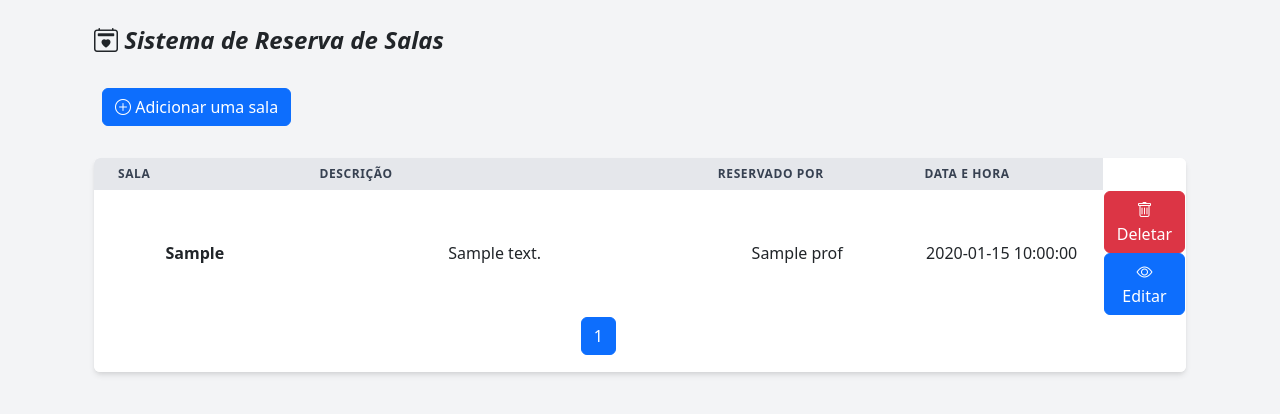
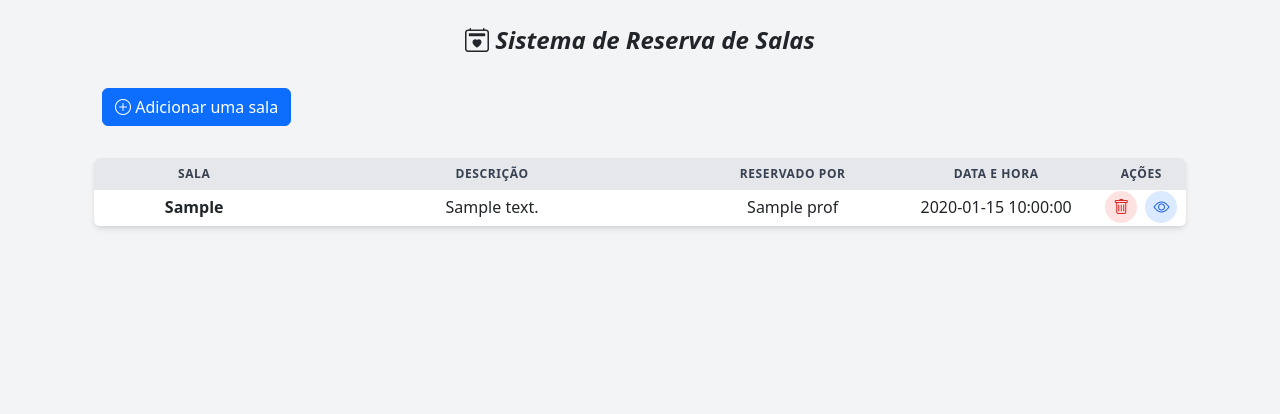
Before and after one commit to G4byG4ld1n0/Crud, a PHP site: page / in a window 1280 px wide. Shown: the top 414 px of the page. Run offline with PHP 8.4, Linux system fonts and the light colour scheme; tables that the repository leaves empty hold one stand-in row (values such as "Sample post").

Commit message:
Fiz alterações no desing, e correções de bugs.

```diff
--- a/actions/editar.php
+++ b/actions/editar.php
@@ -33,7 +33,7 @@ if($rows->num_rows > 0){
       <div class="modal-dialog">
     <div class="modal-content">
       <div class="modal-header">
-        <h1 class="modal-title fs-5" id="exampleModalLabel">Editar contato</h1>
+        <h1 class="modal-title fs-5" id="exampleModalLabel">Editar Agendamento</h1>
       </div>
       <div class="modal-body">
       <div class="mb-3 form-floating">
@@ -49,14 +49,14 @@ if($rows->num_rows > 0){
         <label for="exampleFormControlInput3">Nome</label>
       </div>
       <div class="mb-3 form-floating">
-            <input name="data" maxlength="14" type="datetime-local" class="form-control" id="exampleFormControlInput3" placeholder="" value=",<?=$data?>" required>
+            <input name="data" maxlength="14" value="<?=$data?>" type="datetime-local" class="form-control" id="exampleFormControlInput3" placeholder="" value="" required>
             <label for="exampleFormControlInput3">Data</label>
           </div>
       </div>
       <div class="modal-footer">
         <button type="submit" class="btn btn-primary">
           <i class="bi bi-person-badge"></i>
-          Salvar contato
+          Salvar Agendamento
         </button>
       </div>
     </div>
--- a/index.php
+++ b/index.php
@@ -7,14 +7,21 @@
     <meta charset="UTF-8">
     <meta name="viewport" content="width=device-width, initial-scale=1.0">
     <title>Sistema de Reserva de Salas</title>
+
+    <link rel="stylesheet" href="estilos.css" />
     <link href="https://cdn.jsdelivr.net/npm/tailwindcss@2.2.19/dist/tailwind.min.css" rel="stylesheet">
     <link rel="stylesheet" href="https://cdn.jsdelivr.net/npm/bootstrap-icons@1.11.3/font/bootstrap-icons.min.css">
     <link href="https://cdn.jsdelivr.net/npm/bootstrap@5.3.0/dist/css/bootstrap.min.css" rel="stylesheet">
+
 </head>
 
 <body class="bg-gray-100">
     <div class="container mx-auto p-4">
-        <h1 class="text-2xl font-bold mb-4" class = "pai"> <i class="bi bi-calendar2-heart"> Sistema de Reserva de Salas </i></h1>
+        <h1 class="text-2xl font-bold mb-4 text-center">
+          <i class="bi bi-calendar2-heart">
+            Sistema de Reserva de Salas
+          </i>
+        </h1>
 
         <button type="button" class=" m-2 btn btn-primary" data-bs-toggle="modal" data-bs-target="#exampleModal">
         <i class="bi bi-plus-circle"></i>
@@ -35,15 +42,15 @@
         </div>
         <div class="modal-body">
           <div class="mb-3 form-floating">
-            <input name="sala" type="text" class="form-control" id="exampleFormControlInput1" placeholder="" value="" required>
+            <input name="sala" type="text" class="form-control" id="exampleFormControlInput1" placeholder="Ex: Sala A101" value="" required>
             <label for="exampleFormControlInput1">Sala</label>
           </div>
           <div class="mb-3 form-floating">
-            <input name="descricao" type="text" class="form-control" id="exampleFormControlInput2" placeholder="" value="" required>
+            <input name="descricao" type="text" class="form-control" id="exampleFormControlInput2" placeholder="Ex: Jogar playstation " value="" required>
             <label for="exampleFormControlInput2">Descrição</label>
           </div>
           <div class="mb-3 form-floating">
-            <input name="nome" maxlength="14" type="text" class="form-control" id="exampleFormControlInput3" placeholder="" value="" required>
+            <input name="nome" maxlength="14" type="text" class="form-control" id="exampleFormControlInput3" placeholder="Ex: Fulano de town" value="" required>
             <label for="exampleFormControlInput3">Nome</label>
           </div>
           <div class="mb-3 form-floating">
@@ -62,10 +69,11 @@
 <table class="min-w-full bg-white">
                 <thead>
                   <tr>
-                        <th class="w-1/5 py-2 px-4 bg-gray-200 text-left text-xs font-semibold text-gray-700 uppercase tracking-wider">Sala</th>
-                        <th class="w-2/5 py-2 px-4 bg-gray-200 text-left text-xs font-semibold text-gray-700 uppercase tracking-wider">Descrição</th>
-                        <th class="w-1/5 py-2 px-4 bg-gray-200 text-left text-xs font-semibold text-gray-700 uppercase tracking-wider">Reservado por</th>
-                        <th class="w-1/5 py-2 px-4 bg-gray-200 text-left text-xs font-semibold text-gray-700 uppercase tracking-wider">Data e Hora</th>
+                        <th class="w-1/5 py-2 px-4 bg-gray-200 text-center text-xs font-semibold text-gray-700 uppercase tracking-wider">Sala</th>
+                        <th class="w-2/5 py-2 px-4 bg-gray-200 text-center text-xs font-semibold text-gray-700 uppercase tracking-wider">Descrição</th>
+                        <th class="w-1/5 py-2 px-4 bg-gray-200 text-center text-xs font-semibold text-gray-700 uppercase tracking-wider">Reservado por</th>
+                        <th class="w-1/5 py-2 px-4 bg-gray-200 text-center text-xs font-semibold text-gray-700 uppercase tracking-wider">Data e Hora</th>
+                        <th class="w-1/5 py-2 px-4 bg-gray-200 text-center text-xs font-semibold text-gray-700 uppercase tracking-wider">ações</th>
                     </tr>
                 </thead>
                 <tbody>
@@ -84,18 +92,22 @@
               <td>'.$row['descrição'].'</td>
               <td>'.$row['nome'].'</td>
               <td>'.$row['dath'].'</td>
-              <td>
-                <a class="btn btn-danger" href="actions/deletar.php?id='.$row['id'].'">
-                  <i class="bi bi-trash"></i>
-                  Deletar
-                </a>
 
-                <a class="btn btn-primary" href="actions/editar.php?id='.$row['id'].'">
-                  <i class="bi bi-eye"></i>
-                  Editar
-                </a>
+              <td class="text-center">
+                  <a href="actions/deletar.php?id='.$row['id'].'"
+                    class="inline-flex items-center justify-center w-8 h-8 rounded-full bg-red-100 text-red-600 hover:bg-red-200 transition"
+                    title="Deletar">
+                    <i class="bi bi-trash"></i>
+                  </a>
 
-              </td>
+                      <a href="actions/editar.php?id='.$row['id'].'"
+                        class="inline-flex items-center justify-center w-8 h-8 rounded-full bg-blue-100 text-blue-600 hover:bg-blue-200 transition ml-1"
+                        title="Editar">
+                        <i class="bi bi-eye"></i>
+                      </a>
+</td>
+
+
             </tr>';
         }
       }
@@ -104,19 +116,7 @@
     <tfoot>
     <tr>
       <td colspan="4">
-        <?php
-          $total = $con->query("SELECT COUNT(*) as total FROM prof")->fetch_assoc()['total'];
 
-          $total_paginas = ceil($total / $por_pagina);
-          echo '<nav>
-        <ul class="pagination justify-content-center">';
-
-          for($i = 1; $i <= $total_paginas; $i++){
-            $active = ($i == $pagina) ? 'active' : '';
-          echo '<li class="page-item '.$active.'"><a class="page-link" href="?pagina='.$i.'">'.$i.'</a></li>';
-          }
-          echo '</ul></nav>';
-        ?>
       </td>
     </tr>
   </tfoot>
```
